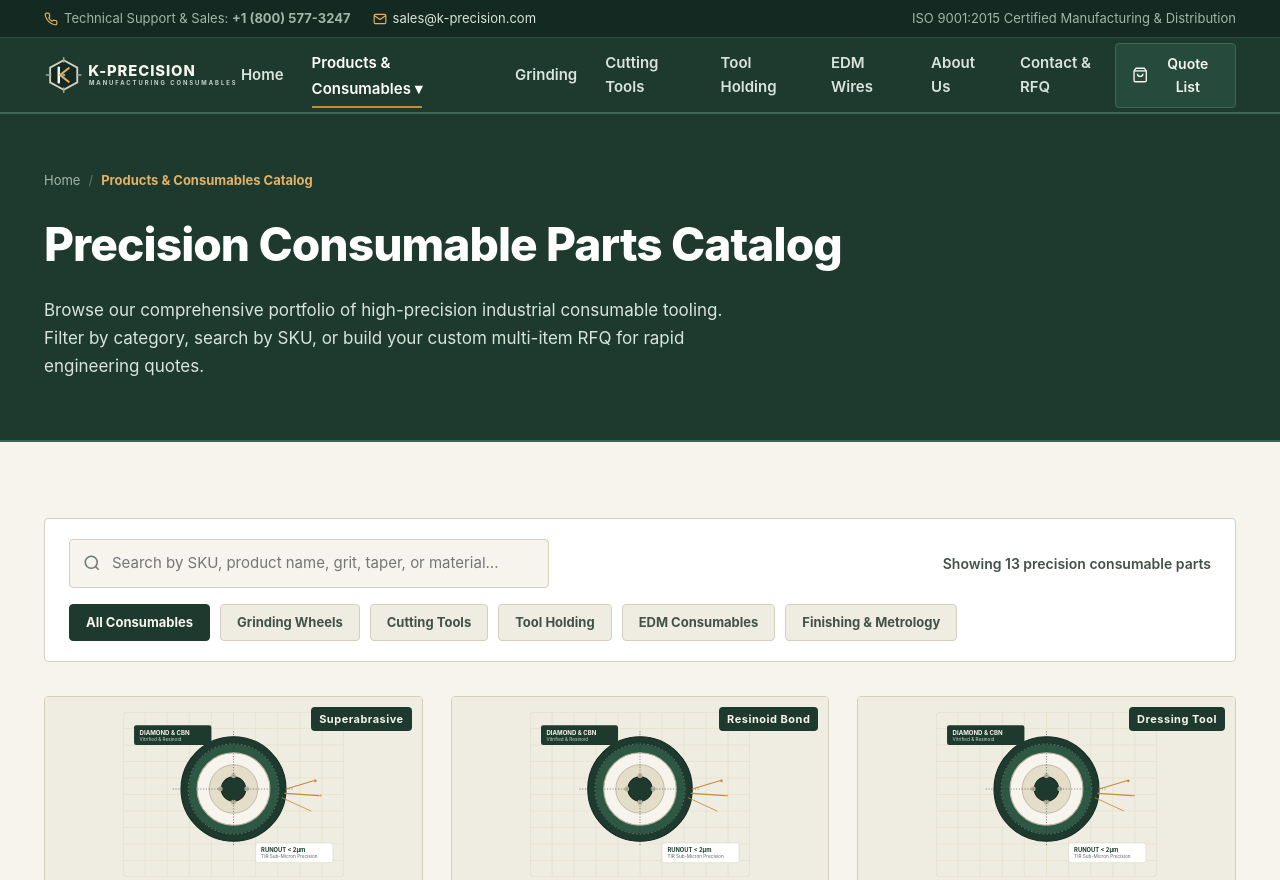
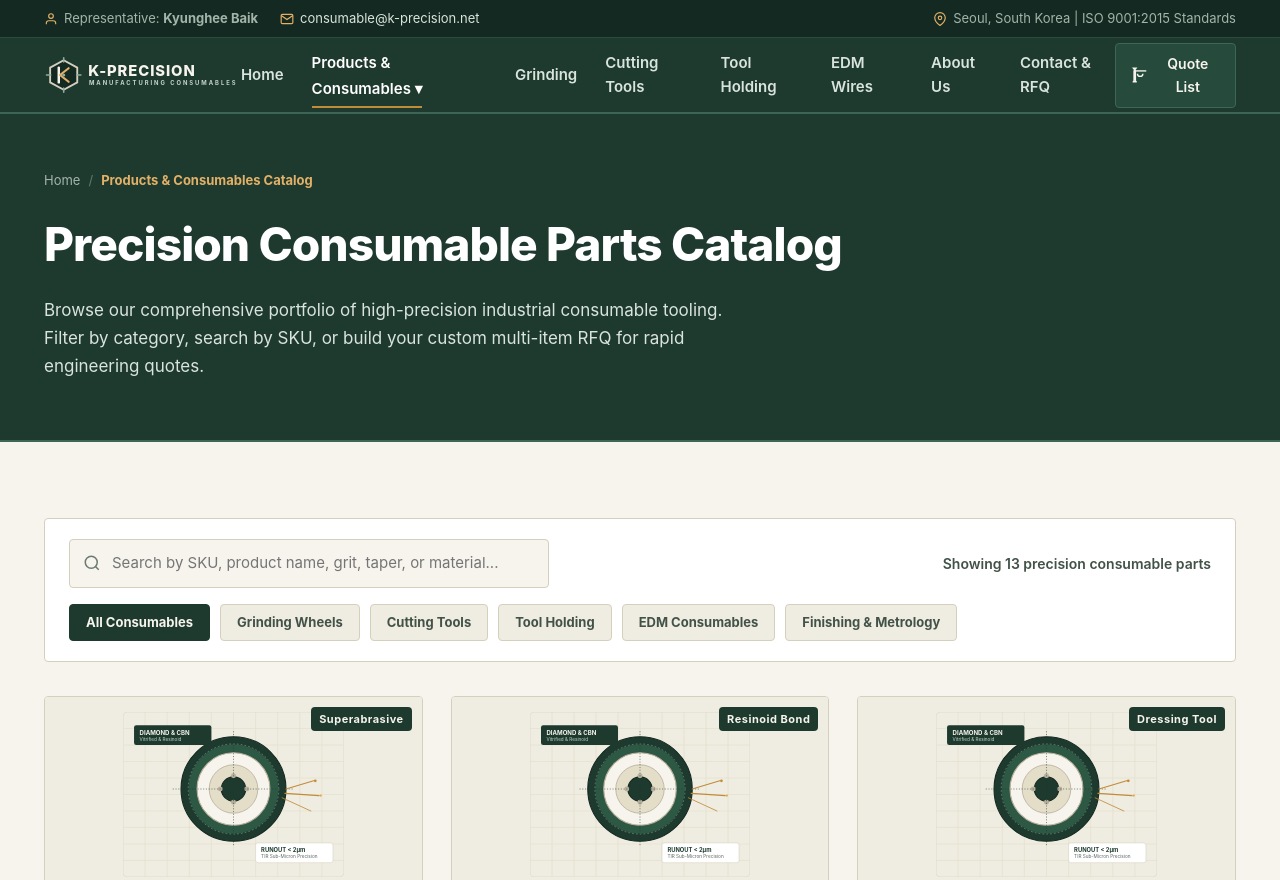
Before and after one commit to tuan07071239-pixel/k-precision, a plain HTML site: page products.html in a window 1280 px wide. Shown: the top 880 px of the page. Drawn offline with Linux system fonts and the light colour scheme.

Commit message:
feat: update products.html with Kyunghee Baik, Seoul address and consumable@k-precision.net

```diff
--- a/products.html
+++ b/products.html
@@ -16,17 +16,18 @@
     <div class="container topbar-content">
       <div class="topbar-items">
         <div class="topbar-item">
-          <svg viewBox="0 0 24 24" fill="none" stroke="currentColor" stroke-width="2"><path d="M22 16.92v3a2 2 0 0 1-2.18 2 19.79 19.79 0 0 1-8.63-3.07 19.5 19.5 0 0 1-6-6 19.79 19.79 0 0 1-3.07-8.67A2 2 0 0 1 4.11 2h3a2 2 0 0 1 2 1.72 12.84 12.84 0 0 0 .7 2.81 2 2 0 0 1-.45 2.11L8.09 9.91a16 16 0 0 0 6 6l1.27-1.27a2 2 0 0 1 2.11-.45 12.84 12.84 0 0 0 2.81.7A2 2 0 0 1 22 16.92z"/></svg>
-          <span>Technical Support &amp; Sales: <strong>+1 (800) 577-3247</strong></span>
+          <svg viewBox="0 0 24 24" fill="none" stroke="currentColor" stroke-width="2"><path d="M20 21v-2a4 4 0 0 0-4-4H8a4 4 0 0 0-4 4v2"/><circle cx="12" cy="7" r="4"/></svg>
+          <span>Representative: <strong>Kyunghee Baik</strong></span>
         </div>
         <div class="topbar-item">
           <svg viewBox="0 0 24 24" fill="none" stroke="currentColor" stroke-width="2"><path d="M4 4h16c1.1 0 2 .9 2 2v12c0 1.1-.9 2-2 2H4c-1.1 0-2-.9-2-2V6c0-1.1.9-2 2-2z"/><polyline points="22,6 12,13 2,6"/></svg>
-          <a href="mailto:sales@k-precision.com" class="topbar-link">sales@k-precision.com</a>
+          <a href="mailto:consumable@k-precision.net" class="topbar-link">consumable@k-precision.net</a>
         </div>
       </div>
       <div class="topbar-items">
         <div class="topbar-item">
-          <span>ISO 9001:2015 Certified Manufacturing &amp; Distribution</span>
+          <svg viewBox="0 0 24 24" fill="none" stroke="currentColor" stroke-width="2"><path d="M21 10c0 7-9 13-9 13s-9-6-9-13a9 9 0 0 1 18 0z"/><circle cx="12" cy="10" r="3"/></svg>
+          <span>Seoul, South Korea | ISO 9001:2015 Standards</span>
         </div>
       </div>
     </div>
@@ -62,7 +63,7 @@
       <div class="nav-actions">
         <button class="rfq-trigger-btn" aria-label="Open Quote Basket">
           <svg width="18" height="18" viewBox="0 0 24 24" fill="none" stroke="currentColor" stroke-width="2">
-            <path d="M6 2L3 6v14a2 2 0 0 0 2 2h14a2 2 0 0 0 2-2V6l-3-4z"/>
+            <path d="M6 2L3 6v14a2 2 0 0 1-2 2H7a2 2 0 0 1-2-2V6l-3-4z"/>
             <line x1="3" y1="6" x2="21" y2="6"/>
             <path d="M16 10a4 4 0 0 1-8 0"/>
           </svg>
@@ -290,7 +291,7 @@
             <div class="product-card-footer">
               <button class="btn-add-rfq"
                       data-sku="KP-TH-BT40-SF12-90"
-                      data-name="BT40 Shrink Fit Tool Holder Ø12mm"
+                      data-name="BT40 Shrink Fit Chuck Ø12mm"
                       data-specs="BT40-SF12-90, G2.5 25,000 RPM"
                       data-category="Tool Holding">+ Add to RFQ</button>
               <a href="tool-holding.html" class="btn-view-details">Details</a>
@@ -531,16 +532,20 @@
         <div class="footer-brand">
           <img src="assets/images/logo-white.svg" alt="K-Precision Logo" class="footer-logo">
           <p class="footer-desc">
-            K-Precision is a dedicated supplier of high-performance precision manufacturing consumables: grinding wheels, solid carbide cutting tools, tool holding systems, and EDM wires.
+            <strong>K-Precision</strong> supplies high-performance precision manufacturing consumables: diamond &amp; CBN grinding wheels, solid carbide cutting tools, tool holding systems, and EDM wires.
           </p>
           <ul class="footer-contact-info">
             <li>
-              <svg viewBox="0 0 24 24" fill="none" stroke="currentColor" stroke-width="2"><path d="M4 4h16c1.1 0 2 .9 2 2v12c0 1.1-.9 2-2 2H4c-1.1 0-2-.9-2-2V6c0-1.1.9-2 2-2z"/><polyline points="22,6 12,13 2,6"/></svg>
-              <span>sales@k-precision.com</span>
+              <svg viewBox="0 0 24 24" fill="none" stroke="currentColor" stroke-width="2"><path d="M20 21v-2a4 4 0 0 0-4-4H8a4 4 0 0 0-4 4v2"/><circle cx="12" cy="7" r="4"/></svg>
+              <span>Representative: <strong>Kyunghee Baik</strong></span>
             </li>
             <li>
-              <svg viewBox="0 0 24 24" fill="none" stroke="currentColor" stroke-width="2"><path d="M22 16.92v3a2 2 0 0 1-2.18 2 19.79 19.79 0 0 1-8.63-3.07 19.5 19.5 0 0 1-6-6 19.79 19.79 0 0 1-3.07-8.67A2 2 0 0 1 4.11 2h3a2 2 0 0 1 2 1.72 12.84 12.84 0 0 0 .7 2.81 2 2 0 0 1-.45 2.11L8.09 9.91a16 16 0 0 0 6 6l1.27-1.27a2 2 0 0 1 2.11-.45 12.84 12.84 0 0 0 2.81.7A2 2 0 0 1 22 16.92z"/></svg>
-              <span>+1 (800) 577-3247 / +1 (408) 658-9120</span>
+              <svg viewBox="0 0 24 24" fill="none" stroke="currentColor" stroke-width="2"><path d="M4 4h16c1.1 0 2 .9 2 2v12c0 1.1-.9 2-2 2H4c-1.1 0-2-.9-2-2V6c0-1.1.9-2 2-2z"/><polyline points="22,6 12,13 2,6"/></svg>
+              <a href="mailto:consumable@k-precision.net" style="color: var(--color-accent-light);">consumable@k-precision.net</a>
+            </li>
+            <li>
+              <svg viewBox="0 0 24 24" fill="none" stroke="currentColor" stroke-width="2"><path d="M21 10c0 7-9 13-9 13s-9-6-9-13a9 9 0 0 1 18 0z"/><circle cx="12" cy="10" r="3"/></svg>
+              <span style="font-size: 0.8125rem; line-height: 1.45;">Room 303, Dong-a Apt. Sangga, 147 Songwol-gil, Jongno-gu, Seoul, South Korea (Zip: 03165)</span>
             </li>
           </ul>
         </div>
@@ -578,7 +583,7 @@
       </div>
 
       <div class="footer-bottom">
-        <div>&copy; 2026 K-Precision. All rights reserved. Precision Manufacturing Consumables.</div>
+        <div>&copy; 2026 K-Precision. All rights reserved. Representative: Kyunghee Baik | Seoul, South Korea.</div>
         <div class="footer-meta-links">
           <a href="#">Privacy Policy</a>
           <a href="#">Terms of Sale</a>
```
